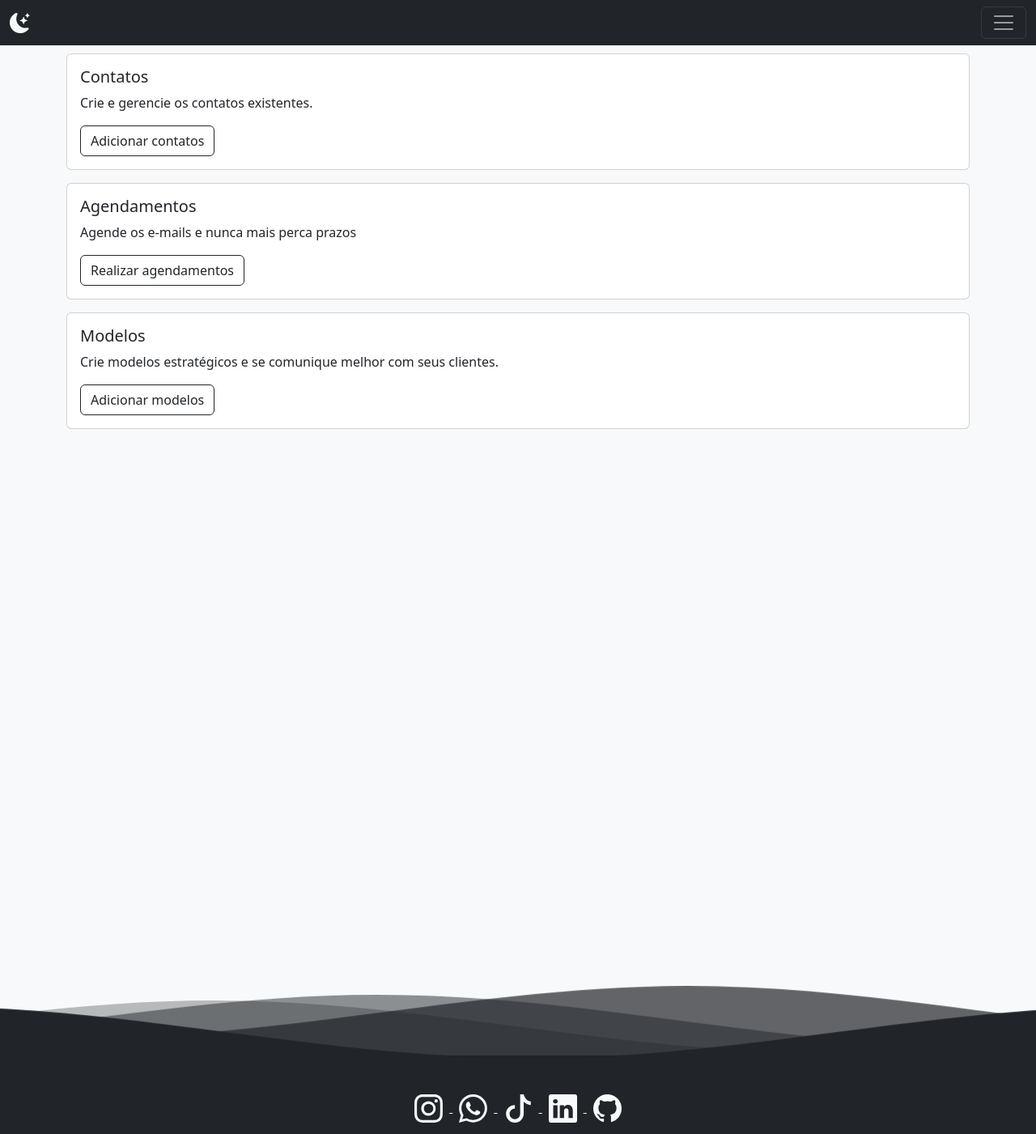
After one commit to PortfolioJovePy/Portfolio, a Django app: page /e-mails/ in a window 1280 px wide. The commit adds this page. Shown: the whole page at 81% size. Run offline with Django 4.2, Linux system fonts and the light colour scheme.

Commit message:
agendamentos e templates

```diff
--- a/emails/forms.py
+++ b/emails/forms.py
@@ -24,7 +24,7 @@ class ContatosForm(forms.ModelForm):
 class AgendarEmailForm(forms.ModelForm):
     class Meta:
         model = AgendarEmail
-        fields = ['nome', 'send_date', 'send_time', 'email_template', 'enviado']
+        fields = ['nome', 'send_date', 'send_time', 'email_template', ]
         widgets = {
             'nome': forms.Select(attrs={'class': 'form-control'}),
             'send_date': forms.DateInput(format=('%Y-%m-%d'), attrs={'class': 'form-control', 'type': 'date'}),
--- /dev/null
+++ b/emails/templates/painel.html
@@ -0,0 +1,51 @@
+{% extends 'base.html' %}
+{% load static %}
+{% block content %}
+<html>
+    <head>
+        <meta charset="UTF-8">
+        <meta name="viewport" content="width=device-width, initial-scale=1.0">
+        <title>Painel de Controle do gerenciador de e-mails</title>
+        <meta name="description" content="Painel de controle para gerenciamento de e-mails. Registro de Contatos. Agendamento de emails. Criação de templates.">
+        <meta name="keywords" content="Python. Registro de Contatos. Agendamento de emails. Criação de templates.">
+        <link rel="canonical" href="www.jovepy.com.br">
+        <!-- Inserir aqui outros elementos do head, como CSS e scripts -->
+    </head>
+    <body>
+        <div class="container-fluid text-{{request.theme}}">
+            <div class="container text-start">
+                <div class="row row-cols-1 grid gap-3">
+                  <div class="col">
+                    <div class="card">
+                    <div class="card-body">
+                        <h5 class="card-title">Contatos</h5>
+                        <p class="card-text">Crie e gerencie os contatos existentes.</p>
+                        <a href="{%url 'contatos'%}" class="btn btn-outline-{{request.theme}}">Adicionar contatos</a>
+                    </div>
+                    </div>
+                  </div>
+                  <div class="col">
+                    <div class="card">
+                    <div class="card-body">
+                        <h5 class="card-title">Agendamentos</h5>
+                        <p class="card-text">Agende os e-mails e nunca mais perca prazos</p>
+                        <a href="{%url 'agendamento' %}" class="btn btn-outline-{{request.theme}}">Realizar agendamentos</a>
+                    </div>
+                    </div>
+                  </div>
+                  <div class="col">
+                    <div class="card">
+                    <div class="card-body">
+                        <h5 class="card-title">Modelos</h5>
+                        <p class="card-text">Crie modelos estratégicos e se comunique melhor com seus clientes.</p>
+                        <a href="{%url 'upload_template' %}" class="btn btn-outline-{{request.theme}}">Adicionar modelos</a>
+                    </div>
+                    </div>
+                  </div>
+
+                </div>
+              </div>
+        </div>
+    </body>
+</html>
+{% endblock %}
--- a/emails/urls.py
+++ b/emails/urls.py
@@ -2,6 +2,7 @@ from django.urls import path
 from .views import *
 
 urlpatterns = [
+    path("", gerenciador.as_view(template='painel.html'),name='painel'),
     path("contatos/", gerenciador.as_view(template='contatos.html'),name='contatos'),
     path("agendamento/", gerenciador.as_view(template='agendamento.html'),name='agendamento'),
     path("upload-template/", gerenciador.as_view(template='upload_template.html'),name='upload_template'),
--- a/emails/views.py
+++ b/emails/views.py
@@ -13,13 +13,23 @@ class gerenciador(View):
             form = form if form is not None else ContatosForm(prefix="contatos")
             titulo = 'Informações de contato'
             submit = 'Adicionar contato'
+            self.template = 'gerenciador.html'
+
         elif self.template == 'agendamento.html':
             form = form if form is not None else AgendarEmailForm(prefix="agendar_email")
             titulo = 'Agendamento de e-mail'
             submit = 'Agendar e-mail'
+            self.template = 'gerenciador.html'
+
         elif self.template == 'upload_template.html':
             form = form if form is not None else UploadTemplateForm(prefix="upload_template")
             titulo = 'Cadastro de modelos de templates de e-mail'
+            submit = 'Incluir template'
+            self.template = 'gerenciador.html'
+
+        elif self.template == 'painel.html':
+            form = form if form is not None else UploadTemplateForm(prefix="upload_template")
+            titulo = 'Painel de controle dos e-mails'
             submit = 'Incluir template'
 
         context = {'form': form, 'titulo': titulo, 'submit': submit}
@@ -27,7 +37,7 @@ class gerenciador(View):
 
     def get(self, request, *args, **kwargs):
         context = self.get_context(request)
-        return render(request, 'gerenciador.html', context)
+        return render(request, self.template, context)
 
     def post(self, request, *args, **kwargs):
         path_atual = request.path
--- a/principal/templates/base.html
+++ b/principal/templates/base.html
@@ -143,21 +143,23 @@
     <nav class="navbar navbar-{{request.theme}} bg-{{request.theme}} text-{{request.font}} fixed-top">
         <div class="container-fluid bg-{{request.theme}} text-{{request.font}}">
             <div type="button" id="toggleTheme">
+              <a href="{% url 'toggle-theme' %}">
               {% if request.font == 'dark' %}
                 <svg xmlns="http://www.w3.org/2000/svg" width="30" height="30"
-                fill="currentColor" class="bi bi-sun-fill text-{{theme_text}}" viewBox="0 0 16 16">
+                fill="currentColor" class="bi bi-sun-fill text-{{request.font}}" viewBox="0 0 16 16">
                   <path d="M8 12a4 4 0 1 0 0-8 4 4 0 0 0 0 8zM8 0a.5.5 0 0 1 .5.5v2a.5.5 0 0 1-1 0v-2A.5.5 0 0 1 8 0zm0 13a.5.5 0 0 1 .5.5v2a.5.5 0 0 1-1 0v-2A.5.5 0 0 1 8 13zm8-5a.5.5 0 0 1-.5.5h-2a.5.5 0 0 1 0-1h2a.5.5 0 0 1 .5.5zM3 8a.5.5 0 0 1-.5.5h-2a.5.5 0 0 1 0-1h2A.5.5 0 0 1 3 8zm10.657-5.657a.5.5 0 0 1 0 .707l-1.414 1.415a.5.5 0 1 1-.707-.708l1.414-1.414a.5.5 0 0 1 .707 0zm-9.193 9.193a.5.5 0 0 1 0 .707L3.05 13.657a.5.5 0 0 1-.707-.707l1.414-1.414a.5.5 0 0 1 .707 0zm9.193 2.121a.5.5 0 0 1-.707 0l-1.414-1.414a.5.5 0 0 1 .707-.707l1.414 1.414a.5.5 0 0 1 0 .707zM4.464 4.465a.5.5 0 0 1-.707 0L2.343 3.05a.5.5 0 1 1 .707-.707l1.414 1.414a.5.5 0 0 1 0 .708z"/>
                 </svg>
               {% else %}
                 <svg xmlns="http://www.w3.org/2000/svg" width="25" height="25"
-                fill="currentColor" class="bi bi-moon-stars-fill text-{{theme_text}}" viewBox="0 0 16
+                fill="currentColor" class="bi bi-moon-stars-fill text-{{request.font}}" viewBox="0 0 16
                 16">
                   <path d="M6 .278a.768.768 0 0 1 .08.858 7.208 7.208 0 0 0-.878 3.46c0 4.021 3.278 7.277 7.318 7.277.527 0 1.04-.055 1.533-.16a.787.787 0 0 1 .81.316.733.733 0 0 1-.031.893A8.349 8.349 0 0 1 8.344 16C3.734 16 0 12.286 0 7.71 0 4.266 2.114 1.312 5.124.06A.752.752 0 0 1 6 .278z"/>
                   <path d="M10.794 3.148a.217.217 0 0 1 .412 0l.387 1.162c.173.518.579.924 1.097 1.097l1.162.387a.217.217 0 0 1 0 .412l-1.162.387a1.734 1.734 0 0 0-1.097 1.097l-.387 1.162a.217.217 0 0 1-.412 0l-.387-1.162A1.734 1.734 0 0 0 9.31 6.593l-1.162-.387a.217.217 0 0 1 0-.412l1.162-.387a1.734 1.734 0 0 0 1.097-1.097l.387-1.162zM13.863.099a.145.145 0 0 1 .274 0l.258.774c.115.346.386.617.732.732l.774.258a.145.145 0 0 1 0 .274l-.774.258a1.156 1.156 0 0 0-.732.732l-.258.774a.145.145 0 0 1-.274 0l-.258-.774a1.156 1.156 0 0 0-.732-.732l-.774-.258a.145.145 0 0 1 0-.274l.774-.258c.346-.115.617-.386.732-.732L13.863.1z"/>
                 </svg>
               {%endif%}
+            </a>
           </div>
-          </a>
+
           <button class="navbar-toggler" type="button" data-bs-toggle="offcanvas" data-bs-target="#offcanvasNavbar" aria-controls="offcanvasNavbar" aria-label="Toggle navigation">
             <span class="navbar-toggler-icon"></span>
           </button>
@@ -238,7 +240,7 @@
                   style="color:white">
                   {%endif%}
                     <svg xmlns="http://www.w3.org/2000/svg" width="35"
-                    height="35" fill="currentColor" class="bi bi-whatsapp me-2 ms-2 text-{{theme_text}}"
+                    height="35" fill="currentColor" class="bi bi-whatsapp me-2 ms-2 text-{{request.font}}"
                     viewBox="0 0 16 16">
                       <path d="M13.601 2.326A7.854 7.854 0 0 0 7.994 0C3.627 0 .068 3.558.064 7.926c0 1.399.366 2.76 1.057 3.965L0 16l4.204-1.102a7.933 7.933 0 0 0 3.79.965h.004c4.368 0 7.926-3.558 7.93-7.93A7.898 7.898 0 0 0 13.6 2.326zM7.994 14.521a6.573 6.573 0 0 1-3.356-.92l-.24-.144-2.494.654.666-2.433-.156-.251a6.56 6.56 0 0 1-1.007-3.505c0-3.626 2.957-6.584 6.591-6.584a6.56 6.56 0 0 1 4.66 1.931 6.557 6.557 0 0 1 1.928 4.66c-.004 3.639-2.961 6.592-6.592 6.592zm3.615-4.934c-.197-.099-1.17-.578-1.353-.646-.182-.065-.315-.099-.445.099-.133.197-.513.646-.627.775-.114.133-.232.148-.43.05-.197-.1-.836-.308-1.592-.985-.59-.525-.985-1.175-1.103-1.372-.114-.198-.011-.304.088-.403.087-.088.197-.232.296-.346.1-.114.133-.198.198-.33.065-.134.034-.248-.015-.347-.05-.099-.445-1.076-.612-1.47-.16-.389-.323-.335-.445-.34-.114-.007-.247-.007-.38-.007a.729.729 0 0 0-.529.247c-.182.198-.691.677-.691 1.654 0 .977.71 1.916.81 2.049.098.133 1.394 2.132 3.383 2.992.47.205.84.326 1.129.418.475.152.904.129 1.246.08.38-.058 1.171-.48 1.338-.943.164-.464.164-.86.114-.943-.049-.084-.182-.133-.38-.232z"/>
                     </svg>
@@ -250,7 +252,7 @@
                   style="color:white">
                   {%endif%}
                     <svg xmlns="http://www.w3.org/2000/svg" width="35"
-                    height="35" fill="currentColor" class="bi bi-tiktok me-2 ms-2 text-{{theme_text}}"
+                    height="35" fill="currentColor" class="bi bi-tiktok me-2 ms-2 text-{{request.font}}"
                     viewBox="0 0 16 16" >
                       <path d="M9 0h1.98c.144.715.54 1.617 1.235 2.512C12.895 3.389 13.797 4 15 4v2c-1.753 0-3.07-.814-4-1.829V11a5 5 0 1 1-5-5v2a3 3 0 1 0 3 3V0Z"/>
                     </svg>
@@ -262,7 +264,7 @@
                   style="color:white">
                   {%endif%}
                     <svg xmlns="http://www.w3.org/2000/svg" width="35"
-                    height="35" fill="currentColor" class="bi bi-linkedin me-2 ms-2 text-{{theme_text}}"
+                    height="35" fill="currentColor" class="bi bi-linkedin me-2 ms-2 text-{{request.font}}"
                     viewBox="0 0 16 16">
                       <path d="M0 1.146C0 .513.526 0 1.175 0h13.65C15.474 0 16 .513 16 1.146v13.708c0 .633-.526 1.146-1.175 1.146H1.175C.526 16 0 15.487 0 14.854V1.146zm4.943 12.248V6.169H2.542v7.225h2.401zm-1.2-8.212c.837 0 1.358-.554 1.358-1.248-.015-.709-.52-1.248-1.342-1.248-.822 0-1.359.54-1.359 1.248 0 .694.521 1.248 1.327 1.248h.016zm4.908 8.212V9.359c0-.216.016-.432.08-.586.173-.431.568-.878 1.232-.878.869 0 1.216.662 1.216 1.634v3.865h2.401V9.25c0-2.22-1.184-3.252-2.764-3.252-1.274 0-1.845.7-2.165 1.193v.025h-.016a5.54 5.54 0 0 1 .016-.025V6.169h-2.4c.03.678 0 7.225 0 7.225h2.4z"/>
                     </svg>
@@ -275,7 +277,7 @@
                   {%endif%}
 
                     <svg xmlns="http://www.w3.org/2000/svg" width="35"
-                    height="35" fill="currentColor" class="bi bi-github me-2 ms-2 text-{{theme_text}}"
+                    height="35" fill="currentColor" class="bi bi-github me-2 ms-2 text-{{request.font}}"
                     viewBox="0 0 16 16">
                       <path d="M8 0C3.58 0 0 3.58 0 8c0 3.54 2.29 6.53 5.47 7.59.4.07.55-.17.55-.38 0-.19-.01-.82-.01-1.49-2.01.37-2.53-.49-2.69-.94-.09-.23-.48-.94-.82-1.13-.28-.15-.68-.52-.01-.53.63-.01 1.08.58 1.23.82.72 1.21 1.87.87 2.33.66.07-.52.28-.87.51-1.07-1.78-.2-3.64-.89-3.64-3.95 0-.87.31-1.59.82-2.15-.08-.2-.36-1.02.08-2.12 0 0 .67-.21 2.2.82.64-.18 1.32-.27 2-.27.68 0 1.36.09 2 .27 1.53-1.04 2.2-.82 2.2-.82.44 1.1.16 1.92.08 2.12.51.56.82 1.27.82 2.15 0 3.07-1.87 3.75-3.65 3.95.29.25.54.73.54 1.48 0 1.07-.01 1.93-.01 2.2 0 .21.15.46.55.38A8.012 8.012 0 0 0 16 8c0-4.42-3.58-8-8-8z"/>
                     </svg>
```
Also changed, not shown: emails/templates/gerenciador.html (+9 -13 lines).
